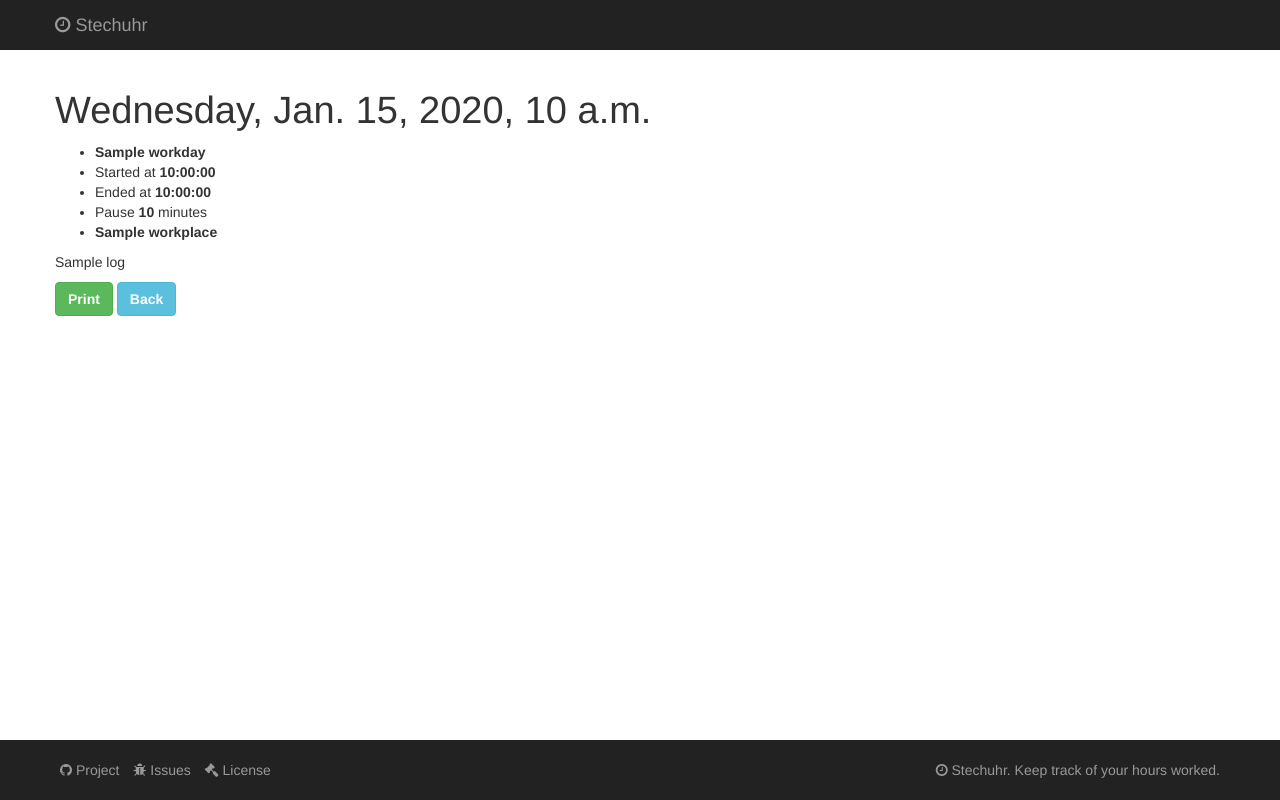
After one commit to drscream/stech-uhr, a Django app: template stechuhr/templates/reports/view.html in a window 1280 px wide. The commit adds this page. Run offline with Django 3.2, Linux system fonts and the light colour scheme; the template is opened without the code that fills it: most values are stand-ins (such as "Sample title", 1, 10 or a date in 2020).

Commit message:
added 'reports day view/print' functionality

```diff
--- /dev/null
+++ b/stechuhr/static/css/bootstrap.print.css
@@ -0,0 +1,5 @@
+.noprint {
+	display: none;
+}
+
+/* vim: set ft=css ts=4 sw=4 : */
--- a/stechuhr/templates/base.html
+++ b/stechuhr/templates/base.html
@@ -11,13 +11,14 @@
 		<title>Stechuhr - Keep track of your hours worked.</title>
 
 		<link href="{% static "css/bootstrap.min.css" %}" rel="stylesheet" media="screen">
-		<link href="{% static "css/bootstrap.custom.css" %}" rel="stylesheet">
+		<link href="{% static "css/bootstrap.custom.css" %}" rel="stylesheet" media="screen">
+		<link href="{% static "css/bootstrap.print.css" %}" rel="stylesheet" media="print">
 		<link href="{% static "css/font.awesome.min.css" %}" rel="stylesheet">
 		<link href="{% static "css/bootstrap.datepicker.css" %}" rel="stylesheet">
 	</head>
 	<body>
 		<div id="wrap">
-			<div class="navbar navbar-fixed-top navbar-inverse">
+			<div class="navbar navbar-fixed-top navbar-inverse noprint">
 				<div class="container">
 			 		<button type="button" class="navbar-toggle" data-toggle="collapse" data-target=".nav-collapse">
 						<span class="icon-bar"></span>
@@ -36,7 +37,7 @@
 				{% block content %}{% endblock %}
 			</div>
 		</div>
-		<div id="footer" class="hidden-sm">
+		<div id="footer" class="hidden-sm noprint">
 			<div class="container">
 				<ul class="list-inline pull-left">
 					<li><a href="https://github.com/tschaefer/stech-uhr/"><i class="icon-github"></i> Project</a></li>
--- a/stechuhr/templates/reports/day.html
+++ b/stechuhr/templates/reports/day.html
@@ -119,6 +119,7 @@
 						<input type="hidden" name="pk" value="{{ report.pk }}" />
 						<button name="save" class="btn btn-default btn-info" type="submit" value="1">Save</button>
 						<button name="reset" class="btn btn-default btn-danger" type="submit" value="1">Reset</button>
+						<button name="view" class="btn btn-default btn-success" type="submit" value="1">View</button>
 					{% if form.errors %}
 						<div class="alert alert-danger form-alert">
 							<a class="close" data-dismiss="alert"><i class="icon-remove-sign"></i></a>
--- /dev/null
+++ b/stechuhr/templates/reports/view.html
@@ -0,0 +1,24 @@
+{% extends "base.html" %}
+{% load stechuhr-tags %}
+
+{% block content %}
+<div class="row">
+	<div class="col-lg-12">
+		<h1>{{ report.date|date:"l" }}, {{ report.date }}</h1>
+		<ul>
+			<li><strong>{{ report.workday }}</strong></li>
+			<li>Started at <strong>{{ report.start_time|time:"H:i:s" }}</strong></li>
+			<li>Ended at <strong>{{ report.end_time|time:"H:i:s" }}</strong></li>
+			<li>Pause <strong>{{ report.pause_minutes }}</strong> minutes</li>
+			<li><strong>{{ report.workplace }}</strong></li>
+		</ul>
+		{{ report.log|md|safe|escape }}
+		<p class="noprint">
+			<a class="btn btn-default btn-success" href="javascript:window.print()">Print</a>
+			<a class="btn btn-default btn-info" href="{% url 'reports_day' report.date|date:"Y" report.date|date:"m" report.date|date:"d" %}">Back</a>
+		</p>
+	</div>
+</div>
+{% endblock %}
+
+<!-- vim: set ft=htmldjango ts=4 sw=4 : -->
--- a/stechuhr/urls.py
+++ b/stechuhr/urls.py
@@ -29,6 +29,8 @@ urlpatterns = patterns('',
 		url(r'^reports/$', views.reports, name='reports'),
 		url(r'^reports/day/(?P<year>\d{4})/(?P<month>\d{1,2})/(?P<day>\d{1,2})/$',
 			views.reports_day, name='reports_day'),
+		url(r'^reports/day/(?P<year>\d{4})/(?P<month>\d{1,2})/(?P<day>\d{1,2})/view/$',
+			views.reports_day_view, name='reports_day_view'),
 		url(r'^reports/week/(?P<year>\d{4})/(?P<week>\d{1,2})/$',
 			views.reports_week, name='reports_week'),
 		url(r'^reports/month/(?P<year>\d{4})/(?P<month>\d{1,2})/$',
```
Also changed, not shown: stechuhr/views.py (+24 -1 lines).
